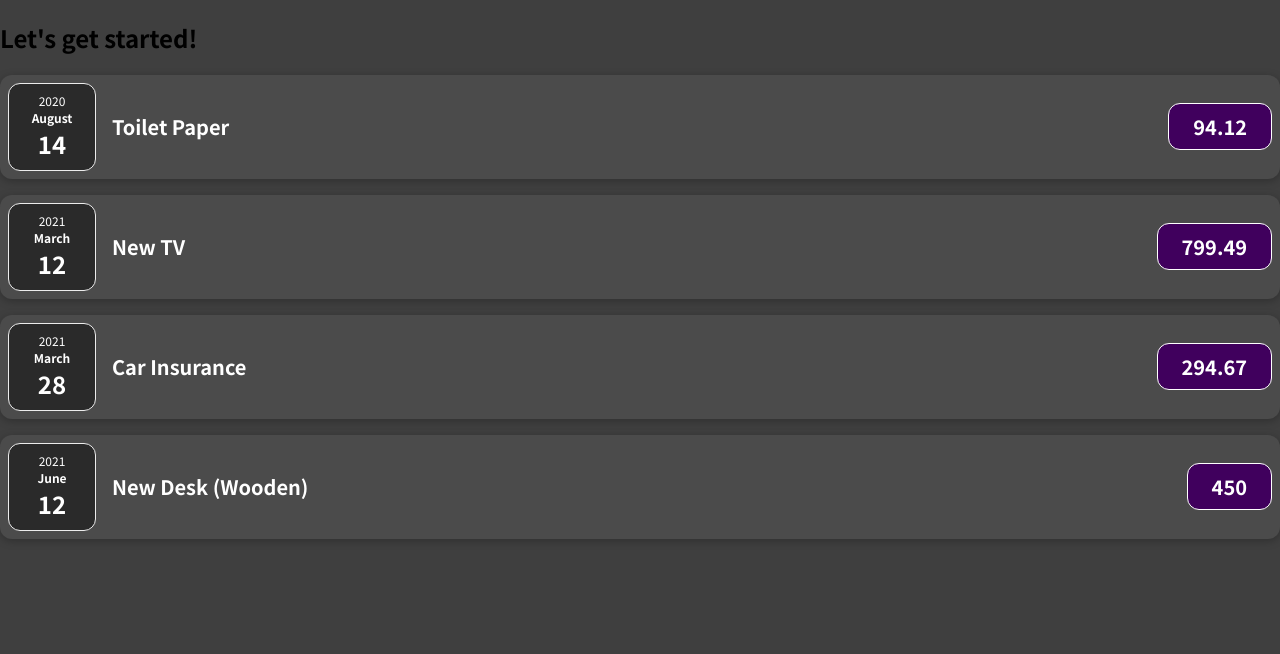
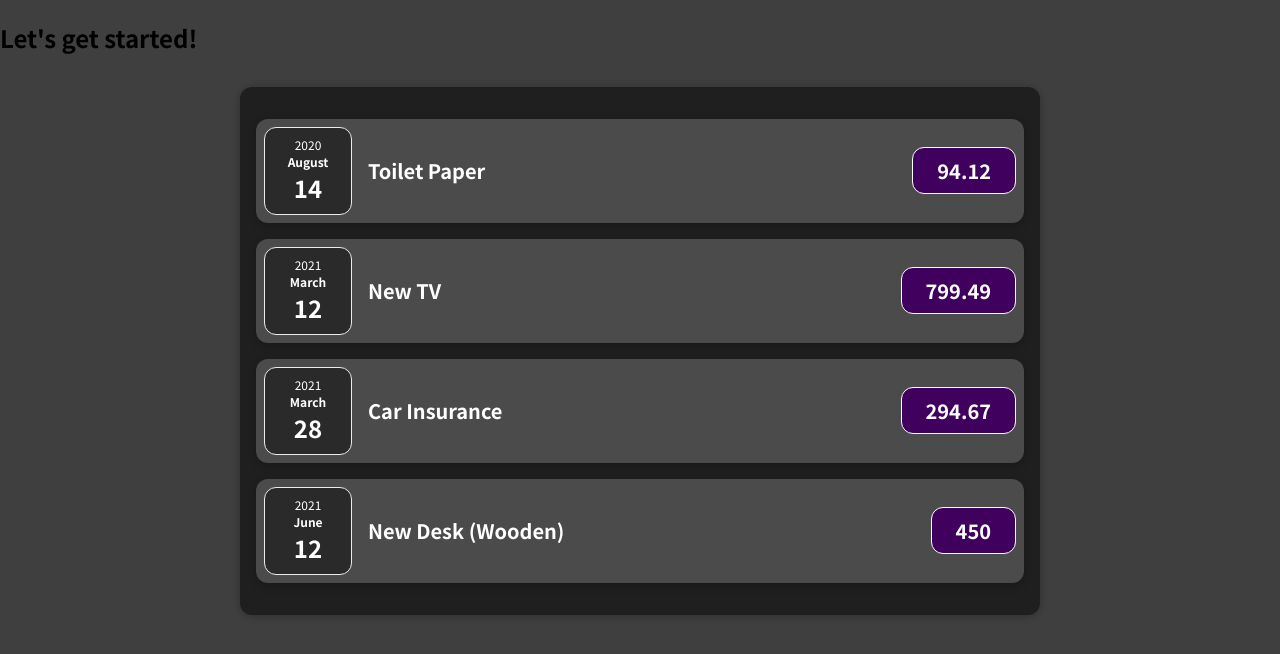
Before and after one commit to diniles/ReactCompleteGuide, a JavaScript app: page / in a window 1280 px wide. Shown: the top 654 px of the page. Built offline with nearby package versions, Linux system fonts and the light colour scheme.

Commit message:
Refactor: move expenses to separate component list

```diff
--- a/src/App.js
+++ b/src/App.js
@@ -1,34 +1,11 @@
-import ExpenseItem from './components/ExpenseItem';
+import Expenses from './components/Expenses';
 
 function App() {
-  const expenses = [
-    {
-      id: 'e1',
-      title: 'Toilet Paper',
-      amount: 94.12,
-      date: new Date(2020, 7, 14),
-    },
-    {id: 'e2', title: 'New TV', amount: 799.49, date: new Date(2021, 2, 12)},
-    {
-      id: 'e3',
-      title: 'Car Insurance',
-      amount: 294.67,
-      date: new Date(2021, 2, 28),
-    },
-    {
-      id: 'e4',
-      title: 'New Desk (Wooden)',
-      amount: 450,
-      date: new Date(2021, 5, 12),
-    },
-  ];
+
   return (
     <div>
       <h2>Let's get started!</h2>
-      <ExpenseItem title={expenses[0].title} amount={expenses[0].amount} date={expenses[0].date}/>
-      <ExpenseItem title={expenses[1].title} amount={expenses[1].amount} date={expenses[1].date}/>
-      <ExpenseItem title={expenses[2].title} amount={expenses[2].amount} date={expenses[2].date}/>
-      <ExpenseItem title={expenses[3].title} amount={expenses[3].amount} date={expenses[3].date}/>
+      <Expenses/>
     </div>
   );
 }
--- /dev/null
+++ b/src/components/Expenses.css
@@ -0,0 +1,9 @@
+.expenses {
+    padding: 1rem;
+    background-color: rgb(31, 31, 31);
+    margin: 2rem auto;
+    width: 50rem;
+    max-width: 95%;
+    border-radius: 12px;
+    box-shadow: 0 1px 8px rgba(0, 0, 0, 0.25);
+}
--- /dev/null
+++ b/src/components/Expenses.js
@@ -0,0 +1,36 @@
+import './Expenses.css';
+import ExpenseItem from './ExpenseItem';
+
+function Expenses() {
+  const expenses = [
+    {
+      id: 'e1',
+      title: 'Toilet Paper',
+      amount: 94.12,
+      date: new Date(2020, 7, 14),
+    },
+    {id: 'e2', title: 'New TV', amount: 799.49, date: new Date(2021, 2, 12)},
+    {
+      id: 'e3',
+      title: 'Car Insurance',
+      amount: 294.67,
+      date: new Date(2021, 2, 28),
+    },
+    {
+      id: 'e4',
+      title: 'New Desk (Wooden)',
+      amount: 450,
+      date: new Date(2021, 5, 12),
+    },
+  ];
+  return (
+    <div className="expenses">
+      <ExpenseItem title={expenses[0].title} amount={expenses[0].amount} date={expenses[0].date}/>
+      <ExpenseItem title={expenses[1].title} amount={expenses[1].amount} date={expenses[1].date}/>
+      <ExpenseItem title={expenses[2].title} amount={expenses[2].amount} date={expenses[2].date}/>
+      <ExpenseItem title={expenses[3].title} amount={expenses[3].amount} date={expenses[3].date}/>
+    </div>);
+
+}
+
+export default Expenses;
```
